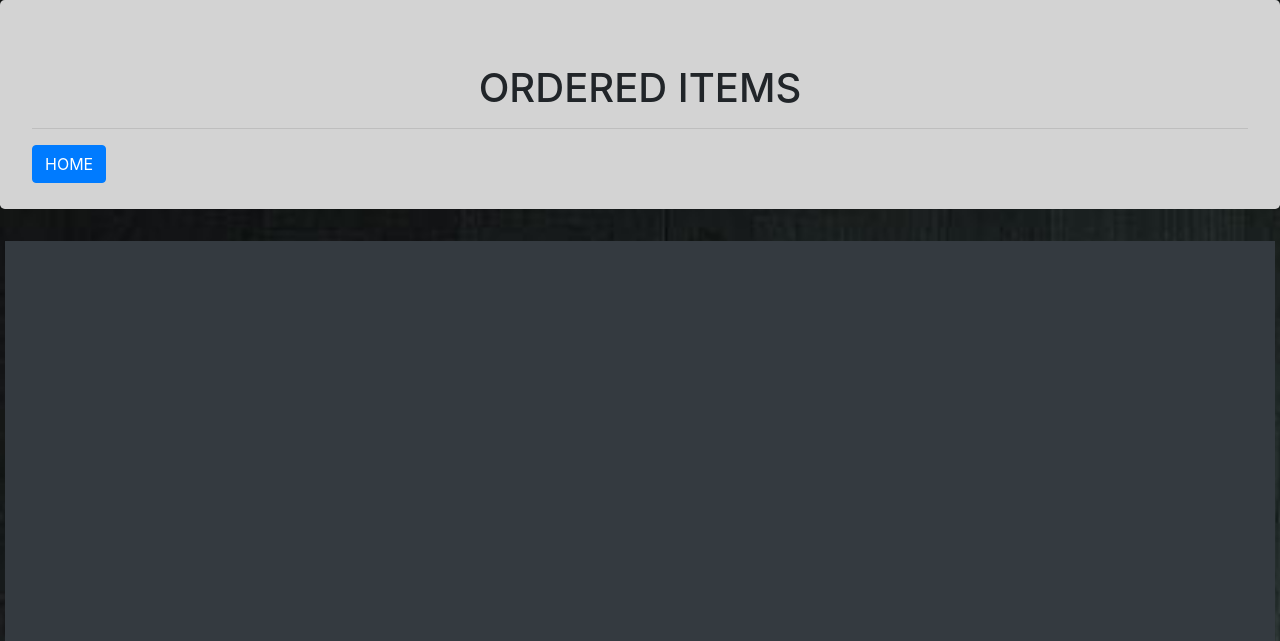
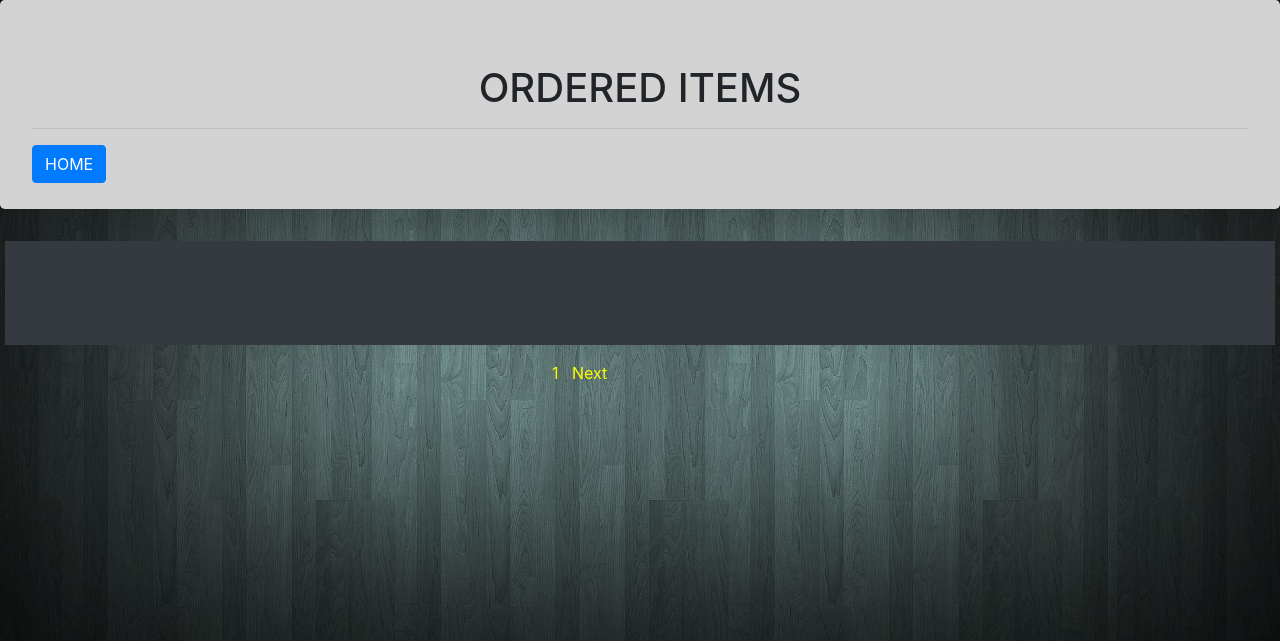
Before and after one commit to alwinarakkal/firstv1, a Django app: page /list/ in a window 1280 px wide. Shown: the top 641 px of the page. Run offline with Django 3.2, Linux system fonts and the light colour scheme; data comes from the database, SQL or seed files in the repository; both versions use the stored data as it was after the commit; some libraries are stand-ins or nearby versions.

Commit message:
added pagination

```diff
--- a/ser/views.py
+++ b/ser/views.py
@@ -7,6 +7,7 @@ from .models import Post,Item
 
 from .forms import ser_req
 from .forms import buy
+from django.core.paginator import Paginator
 
 #for email
 from django.core.mail import send_mail
@@ -161,6 +162,16 @@ def Myreqview(request):              #display service requests
 
     query_results = Post.objects.all().order_by('-created')
     aut=request.user.username
+
+    paginator=Paginator(query_results,5)
+    try:
+        page = int(request.GET.get('page','1'))
+    except:
+        page = 1
+    try:
+        query_results = paginator.page(page)
+    except(EmptyPage, InvalidPage):
+        query_results=paginator.page(paginator.num_pages)
     context = {
         'details':query_results,
         'aut':aut
@@ -172,7 +183,16 @@ def MyView(request):                #display ordered items
 
     query_results = Item.objects.all().order_by('-created')
     aut=request.user.username
-    print (aut)
+
+    paginator=Paginator(query_results,5)
+    try:
+        page = int(request.GET.get('page','1'))
+    except:
+        page = 1
+    try:
+        query_results = paginator.page(page)
+    except(EmptyPage, InvalidPage):
+        query_results=paginator.page(paginator.num_pages)
     context = {
         'details':query_results,
         'aut':aut
--- a/templates/display.html
+++ b/templates/display.html
@@ -81,7 +81,26 @@
 
 		{% endfor %}
 		 </tr>
+</tbody></table>
+	</div>
 
+</div>
+		<div class="pagination" >
+				<ul style="margin-left: 40%">
+
+					{% if details.has_previous %}
+					<li style="display:inline-flex"><a href="?page={{ details.previous_page_number }}" style="color:yellow">Previous &nbsp</a></li>
+					{% endif %}
+					{% for pg in details.paginator.page_range %}
+					{% if details.number == pg %}
+			<a href="?page={{ pg }}" style="color:yellow">{{ pg }}</a>
+
+					{% endif %}
+					{% endfor %}
+					{% if details.has_next %}
+					<li style="display:inline-flex"><a href="?page={{ details.next_page_number }}" style="color:yellow"> &nbsp Next  </a></li>
+					{% endif %}
+				</ul>
 		</div>
 
 	{% endblock %}
```
Also changed, not shown: templates/show.html (+26 -3 lines), db.sqlite3.
